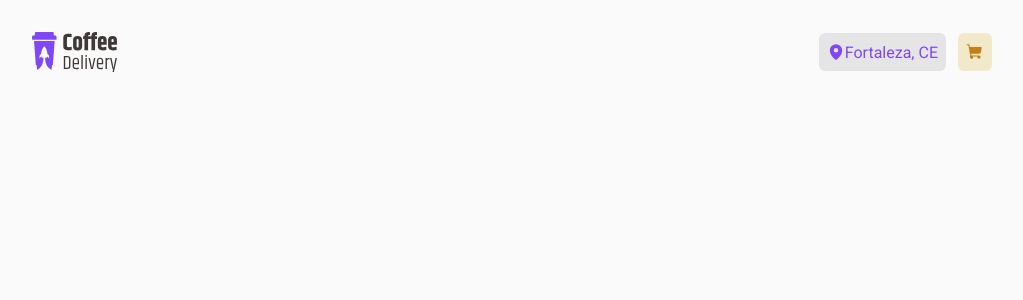
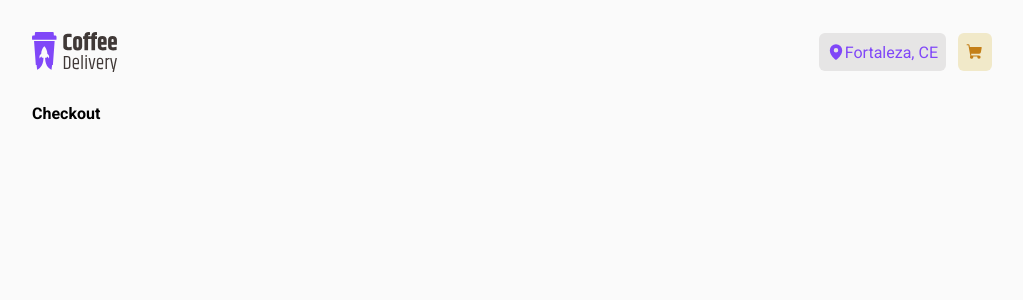
Before and after one commit to gabriel-78/challange_02_coffee_delivery, a React (Vite) app: page /checkout in a window 1280 px wide. Shown: the top 300 px of the page, without its empty margins (128-1151 px from the left). Built offline with nearby package versions, Linux system fonts and the light colour scheme.

Commit message:
CONFIG: Navigation

```diff
--- a/package.json
+++ b/package.json
@@ -7,7 +7,8 @@
     "dev": "vite",
     "build": "tsc && vite build",
     "preview": "vite preview",
-    "lint": "eslint src --ext .ts,.tsx"
+    "lint": "eslint src --ext .ts,.tsx",
+    "lint:fix": "eslint src --ext .ts,.tsx --fix"
   },
   "dependencies": {
     "@types/react-transition-group": "^4.4.5",
--- a/src/App.tsx
+++ b/src/App.tsx
@@ -1,14 +1,20 @@
+import { BrowserRouter } from 'react-router-dom'
 import { ThemeProvider } from 'styled-components'
 import NavBar from './components/Navbar'
+import { Router } from './router'
 import { GlobalStyle } from './styles/global'
 import { lightTheme } from './styles/themes/lightTheme'
 
 export function App() {
   return (
     <ThemeProvider theme={lightTheme}>
-      <GlobalStyle />
+      <BrowserRouter>
+        <GlobalStyle />
 
-      <NavBar />
+        <NavBar />
+
+        <Router />
+      </BrowserRouter>
     </ThemeProvider>
   )
 }
--- /dev/null
+++ b/src/pages/Checkout/index.tsx
@@ -0,0 +1,9 @@
+import * as S from './styles'
+
+export const Checkout = () => {
+  return (
+    <S.Container>
+      <strong>Checkout</strong>
+    </S.Container>
+  )
+}
--- /dev/null
+++ b/src/pages/Checkout/styles.ts
@@ -0,0 +1,7 @@
+import styled from 'styled-components'
+
+export const Container = styled.div`
+  display: flex;
+  height: 100vh;
+  width: 100%;
+`
--- /dev/null
+++ b/src/pages/Error404/index.tsx
@@ -0,0 +1,9 @@
+import * as S from './styles'
+
+export const Error404 = () => {
+  return (
+    <S.Container>
+      <strong>Error 404</strong>
+    </S.Container>
+  )
+}
--- /dev/null
+++ b/src/pages/Error404/styles.ts
@@ -0,0 +1,7 @@
+import styled from 'styled-components'
+
+export const Container = styled.div`
+  display: flex;
+  height: 100vh;
+  width: 100%;
+`
--- /dev/null
+++ b/src/pages/Home/index.tsx
@@ -0,0 +1,9 @@
+import * as S from './styles'
+
+export const Home = () => {
+  return (
+    <S.Container>
+      <strong>Home</strong>
+    </S.Container>
+  )
+}
--- /dev/null
+++ b/src/pages/Home/styles.ts
@@ -0,0 +1,7 @@
+import styled from 'styled-components'
+
+export const Container = styled.div`
+  display: flex;
+  height: 100vh;
+  width: 100%;
+`
--- /dev/null
+++ b/src/pages/Success/index.tsx
@@ -0,0 +1,9 @@
+import * as S from './styles'
+
+export const Success = () => {
+  return (
+    <S.Container>
+      <strong>Success</strong>
+    </S.Container>
+  )
+}
--- /dev/null
+++ b/src/pages/Success/styles.ts
@@ -0,0 +1,7 @@
+import styled from 'styled-components'
+
+export const Container = styled.div`
+  display: flex;
+  height: 100vh;
+  width: 100%;
+`
--- /dev/null
+++ b/src/router/index.tsx
@@ -0,0 +1,21 @@
+import { Routes, Route } from 'react-router-dom'
+import { Checkout } from '../pages/Checkout'
+import { Error404 } from '../pages/Error404'
+import { Home } from '../pages/Home'
+import { Success } from '../pages/Success'
+
+export const Router = () => {
+  return (
+    <Routes>
+      <Route path="/">
+        <Route path="/" element={<Home />} />
+
+        <Route path="/checkout" element={<Checkout />} />
+
+        <Route path="/success" element={<Success />} />
+      </Route>
+
+      <Route path="*" element={<Error404 />} />
+    </Routes>
+  )
+}
```
